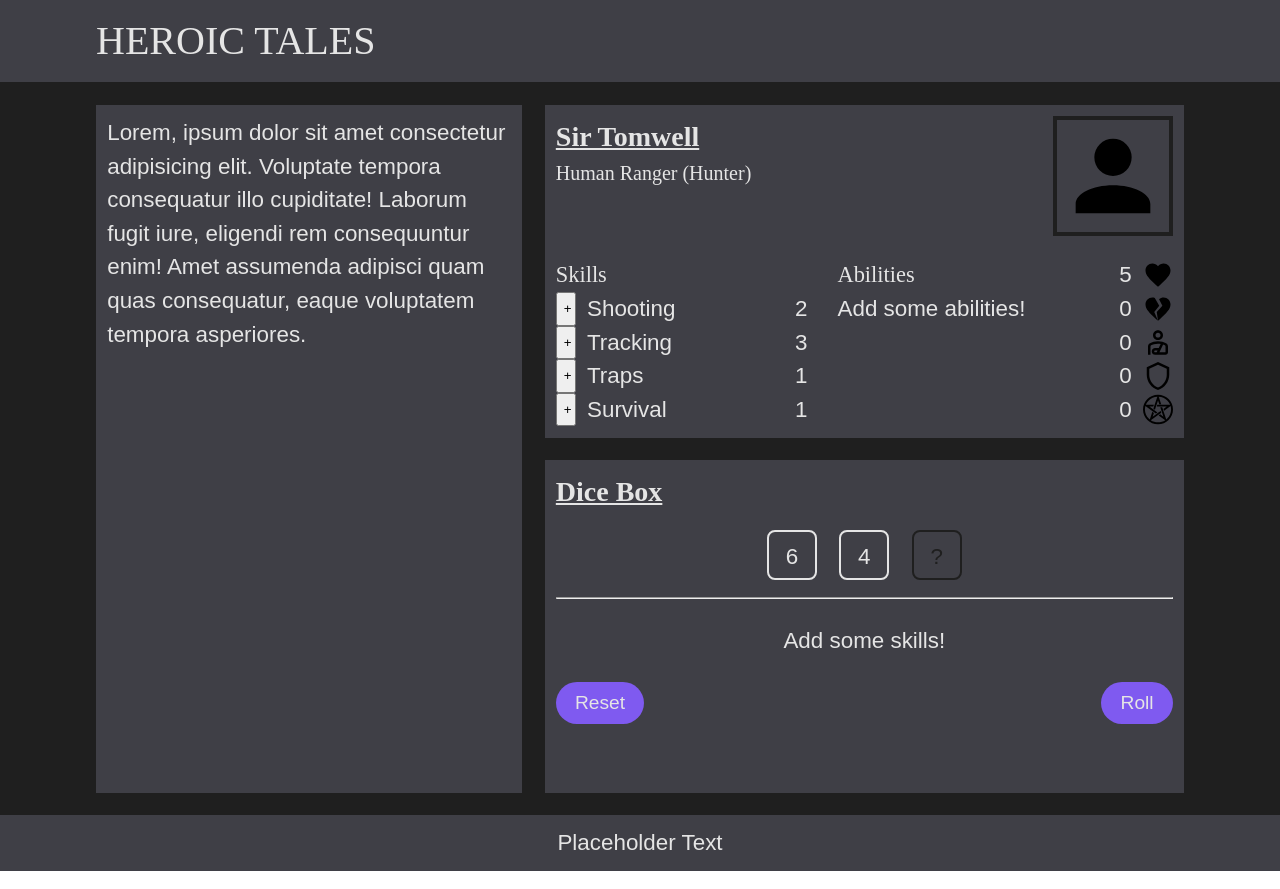
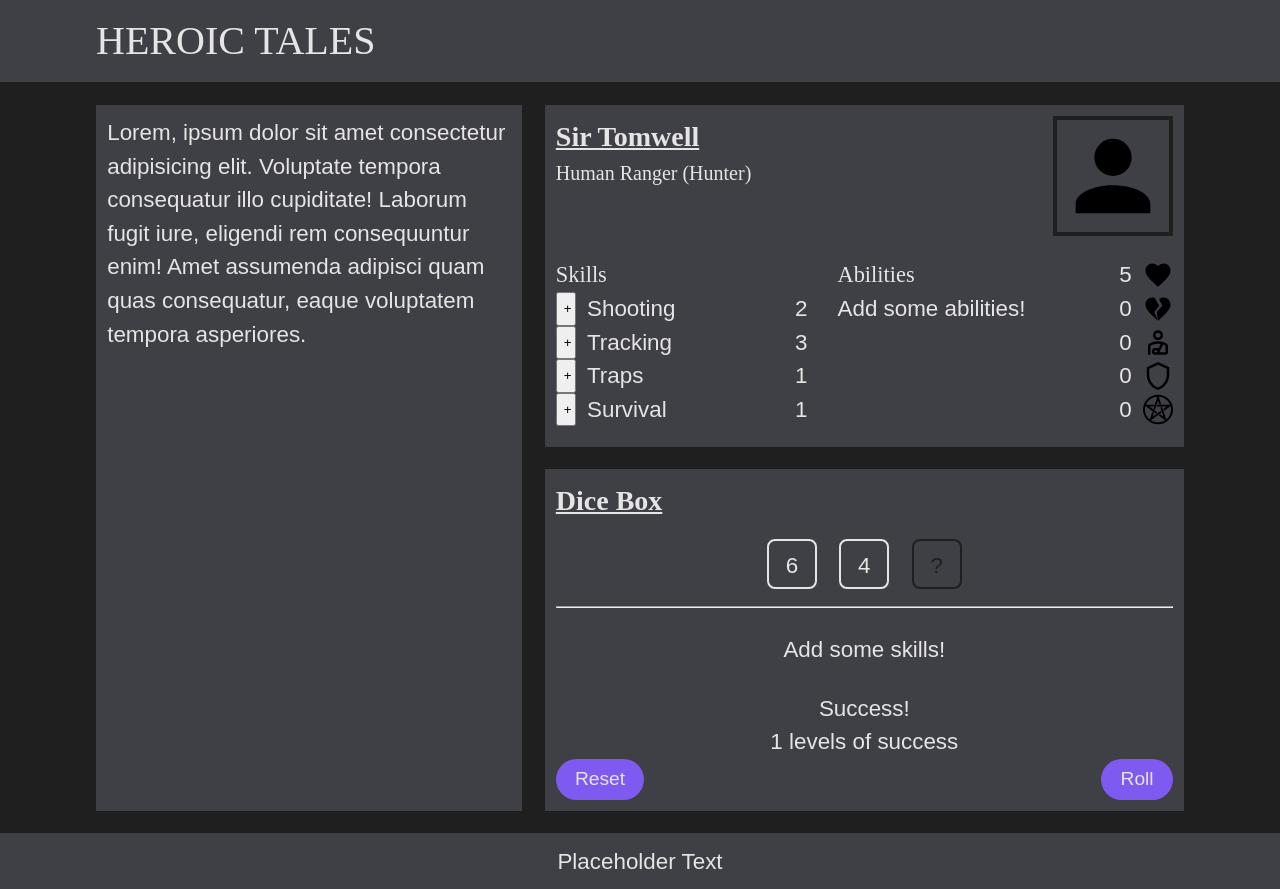
Before and after one commit to gemini-mastiff/heroic-tales-app, a React (Vite) app: page / in a window 1280 px wide. Both pictures are taken after a click on the button "Roll". Built offline with nearby package versions, Linux system fonts and the light colour scheme; a web font is replaced by a local one.

Commit message:
feat: add basic display for successLevel and successNum to DiceBox

```diff
--- a/src/components/DiceBox.jsx
+++ b/src/components/DiceBox.jsx
@@ -19,7 +19,6 @@ export default function DiceBox({
   };
 
   const checkDice = [];
-
   const skillDice = [];
 
   if (results) {
@@ -72,6 +71,14 @@ export default function DiceBox({
       <DiceRow>{checkDice}</DiceRow>
       <hr />
       <DiceRow>{skillDice.length > 0 ? skillDice : "Add some skills!"}</DiceRow>
+      {results && (
+        <SuccessDisplay>
+          <p>{results.successLevel}</p>
+          {results.successNum > 0 && (
+            <p>{results.successNum} levels of success</p>
+          )}
+        </SuccessDisplay>
+      )}
       <ButtonContainer>
         <Button onClick={() => resetSkills()}>Reset</Button>
         <Button onClick={() => handleResults(checkNum)}>Roll</Button>
@@ -119,6 +126,10 @@ const CheckDice = styled(Dice)`
   }
 `;
 
+const SuccessDisplay = styled.div`
+  text-align: center;
+`;
+
 const ButtonContainer = styled.div`
   display: flex;
   justify-content: space-between;
```
